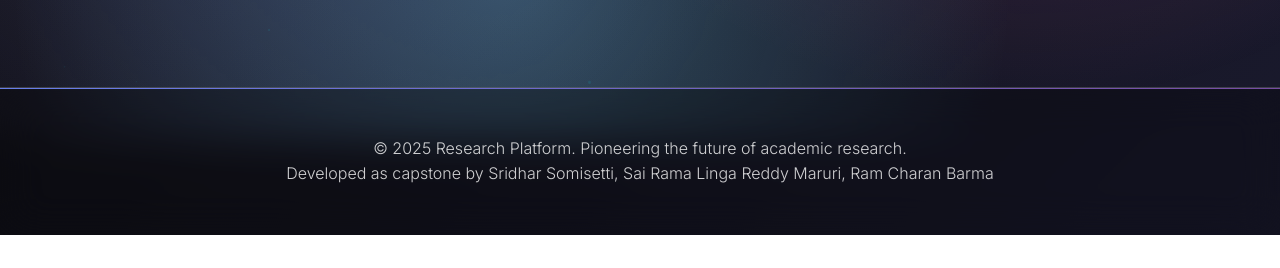
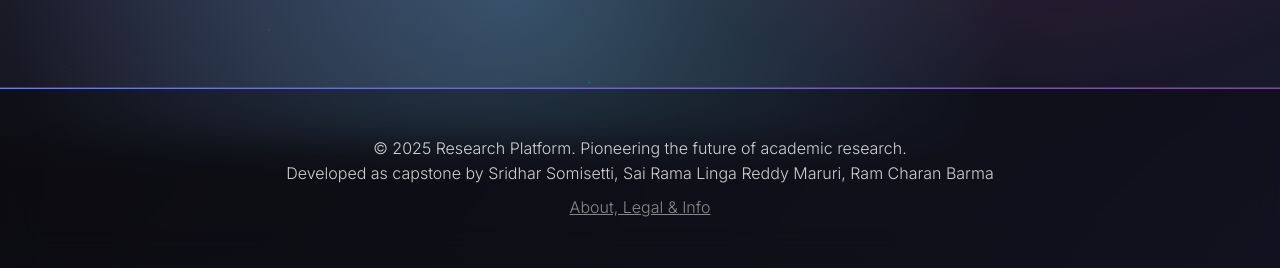
Before and after one commit to Somisetti-Sridhar/research-portal-test-save, a Django app: page /accounts/dashboard/ in a window 1280 px wide. Shown: the part 660-928 px from the top of the page. Before the commit the page ends 895 px from the top, so only its background shows below. Run offline with Django 4.2, Linux system fonts and the light colour scheme; the visitor is signed in with stand-in values (Sample User, id 1); data that the repository does not hold is empty; some libraries are stand-ins or nearby versions.

Commit message:
Add footer link to About, Legal & Info page

```diff
--- a/research_platform/templates/base.html
+++ b/research_platform/templates/base.html
@@ -703,6 +703,7 @@
                 <div class="container">
                     <p>&copy; 2025 Research Platform. Pioneering the future of academic research.</p>
                     <p>Developed as capstone by Sridhar Somisetti, Sai Rama Linga Reddy Maruri, Ram Charan Barma </p>
+                    <p class="mt-2"><a href="https://info.orravyn.cloud" target="_blank" class="text-white-50">About, Legal & Info</a></p>
                 </div>
             </footer>
         </div>
```
